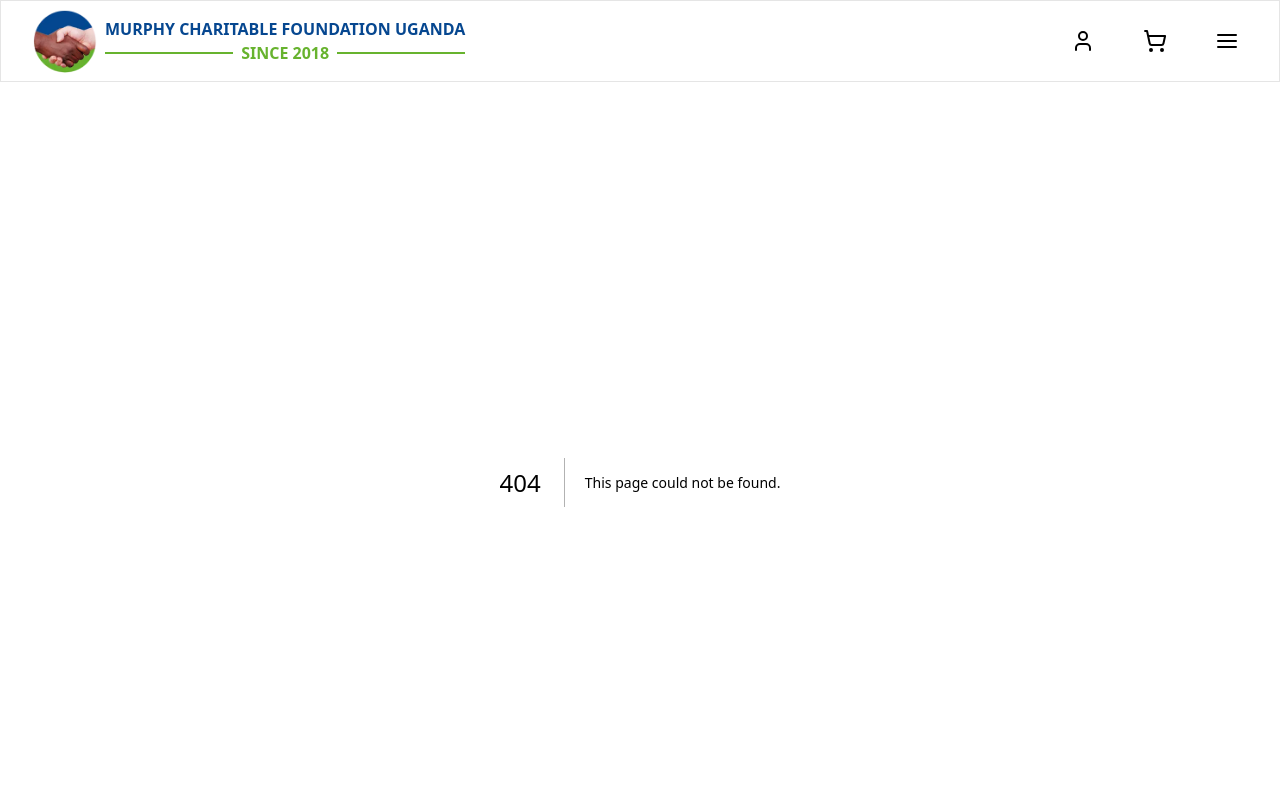
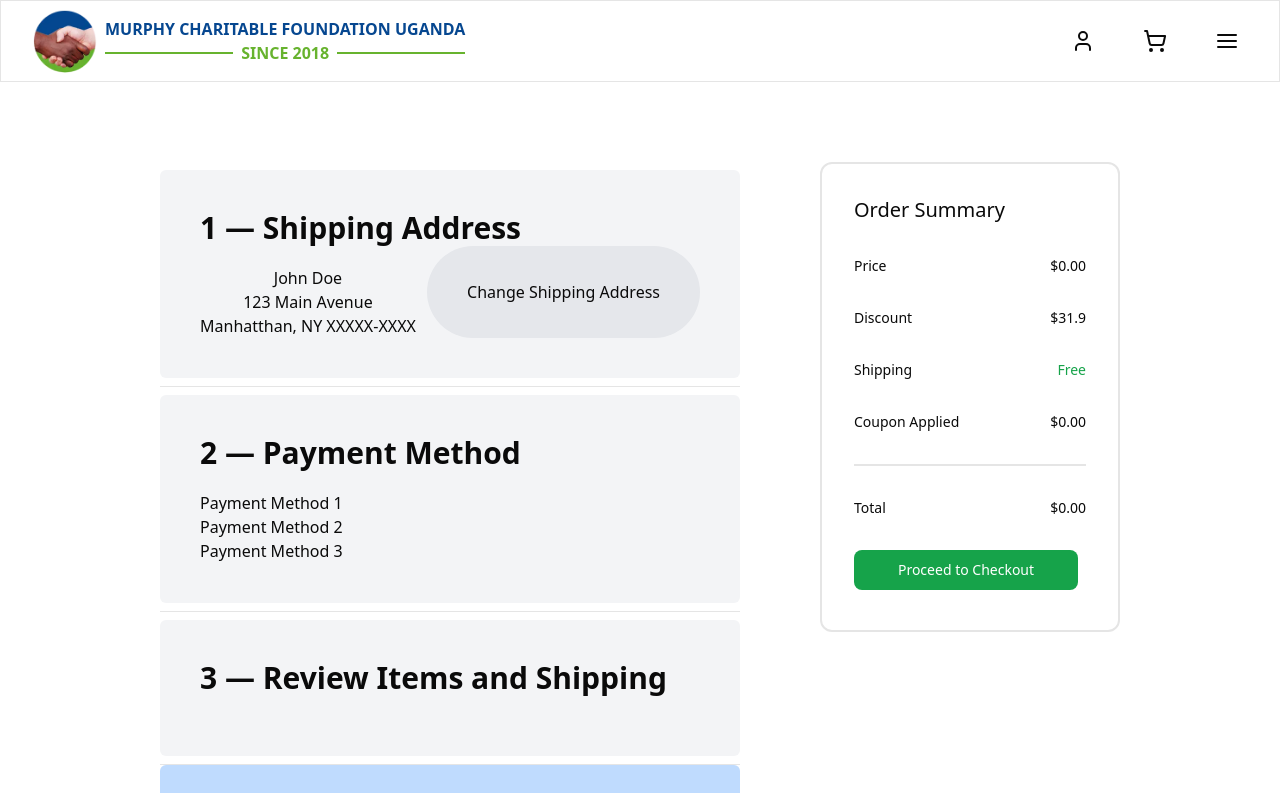
Before and after one commit to 4human-org/murphy-ecommerce-frontend, a Next.js app: page /checkout in a window 1280 px wide. Before the commit this address had no page. Shown: the top 793 px of the page. Built offline with nearby package versions, Linux system fonts and the light colour scheme.

Commit message:
added checkout page

```diff
--- /dev/null
+++ b/app/checkout/page.jsx
@@ -0,0 +1,103 @@
+"use client"
+import { useEffect, useState } from "react"
+import {getCart} from "../../utils/cartFunctions.js"
+import OrderSummary from "components/CartPage/OrderSummary"
+import getOrderSummaryPrice from "utils/CalcOrderSummary.js";
+
+export default function Page() {
+    const [cart, setCart] = useState([])
+    const [checkoutPrice, setCheckoutPrice] = useState(
+        getOrderSummaryPrice(cart).toFixed(2),
+      );
+    const [shippingAddress, setShippingAddress] = useState({
+        line1: "John Doe",
+        line2: "123 Main Avenue",
+        line3: "Manhatthan, NY XXXXX-XXXX",
+    })
+
+    useEffect(() => {
+        const savedCart = getCart()
+        setCart(savedCart)
+    }, [])
+
+    useEffect(() => {
+        setCheckoutPrice(getOrderSummaryPrice(cart).toFixed(2));
+      }, [cart]);
+
+
+    const elements = cart.map((cartItem) => {
+        console.log(cartItem);
+        const { productName, price, imageURL, quantity, productId} = cartItem
+        return (
+          <div className="mx-2 my-1 flex max-h-36 rounded-2xl text-sm font-medium text-neutral-900 hover:bg-gray-50">
+            <img
+              src={
+                imageURL
+                  ? imageURL
+                  : "https://img.freepik.com/premium-vector/default-image-icon-vector-missing-picture-page-website-design-mobile-app-no-photo-available_87543-11093.jpg"
+              }
+              className="h-auto w-36 rounded-2xl object-cover object-center p-2.5 "
+            />
+            <div className="flex grow flex-col justify-center p-4">
+              <div className="flex justify-between">
+                <h3 className="text-base font-semibold">{productName}</h3>
+                <span className="flex items-center font-semibold">${price}</span>
+              </div>
+              <div>
+                Quantity: {quantity}
+              </div>
+            </div>
+          </div>
+        )
+    })
+
+    return (
+        <div className="px-40 py-20 flex flex-row justify-between">
+            <div className="flex flex-col w-full mr-20">
+                <div className="bg-gray-100 flex flex-col p-10 rounded-md my-2">
+                    <strong className="text-3xl">
+                        1 — Shipping Address
+                    </strong>
+                    <div className="flex justify-between">
+                        <div className="text-center pt-5">
+                            <p>{shippingAddress.line1}</p>
+                            <p>{shippingAddress.line2}</p>
+                            <p>{shippingAddress.line3}</p>
+                        </div>
+                        <button className="bg-gray-200 px-10 rounded-full">
+                            Change Shipping Address
+                        </button>
+                    </div>
+                </div>
+                <hr/>
+                <div className="bg-gray-100 p-10 flex flex-col rounded-md my-2">
+                    <strong className="text-3xl">
+                        2 — Payment Method
+                    </strong>
+                    <div className="pt-5">
+                        <p>Payment Method 1</p>
+                        <p>Payment Method 2</p>
+                        <p>Payment Method 3</p>
+                    </div>
+                </div>
+                <hr/>
+                <div className="bg-gray-100 p-10 rounded-md my-2">
+                    <strong className="text-3xl">
+                        3 — Review Items and Shipping
+                    </strong>
+                    <div className="pt-5 flex flex-col">
+                        {elements}
+                    </div>
+                </div>
+                <hr/>
+                <button className="bg-blue-200 rounded-md py-6 text-xl">
+                    Place Order
+                </button>
+            </div>
+            <OrderSummary
+                checkoutList={cart}
+                checkoutPrice={checkoutPrice}
+            />
+        </div>
+    )
+}
--- a/components/CartPage/CartItem.jsx
+++ b/components/CartPage/CartItem.jsx
@@ -46,7 +46,7 @@ export default function CartItem({ product, setCheckoutList }) {
             <span>
               <span className="text-gray-500">Color</span> {placeHolderColor}
             </span>
-            <div className="items-center sm:flex">
+            {/* <div className="items-center sm:flex">
               <QuantityButton
                 productName={productName}
                 productId={productId}
@@ -59,7 +59,7 @@ export default function CartItem({ product, setCheckoutList }) {
               >
                 Remove
               </button>
-            </div>
+            </div> */}
           </div>
         </div>
       }
--- a/components/CartPage/CheckoutButton.jsx
+++ b/components/CartPage/CheckoutButton.jsx
@@ -1,4 +1,5 @@
 "use client";
+import Link from "next/link";
 
 export default function CheckoutButton({ checkoutList }) {
   return (
@@ -6,7 +7,9 @@ export default function CheckoutButton({ checkoutList }) {
       type="button"
       className="mb-2 me-2 rounded-lg bg-green-600 px-5 py-2.5 text-sm font-medium text-white hover:bg-green-800"
     >
-      Proceed to Checkout
+      <Link href="/checkout">
+        Proceed to Checkout
+      </Link>
     </button>
   );
 }
```
